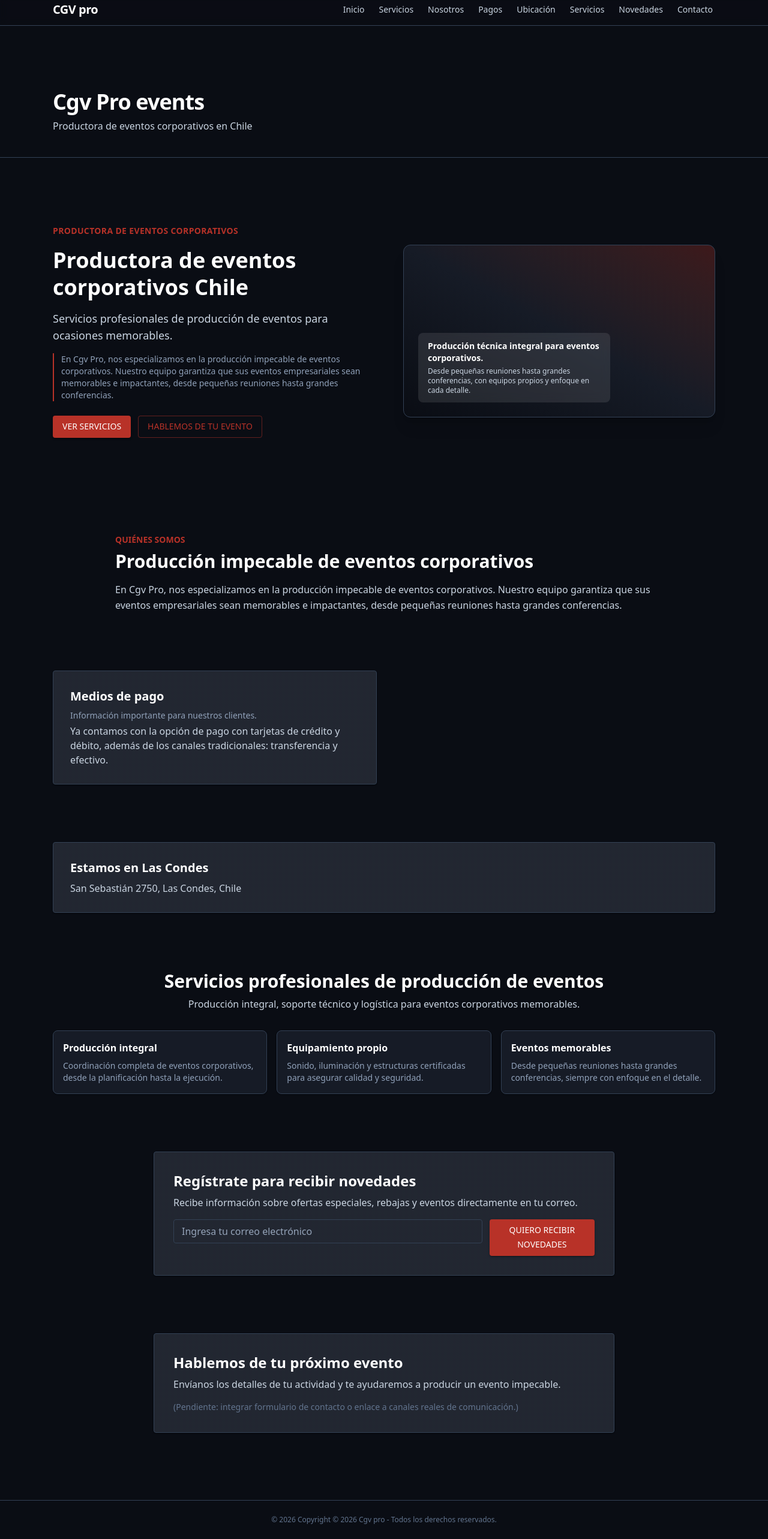
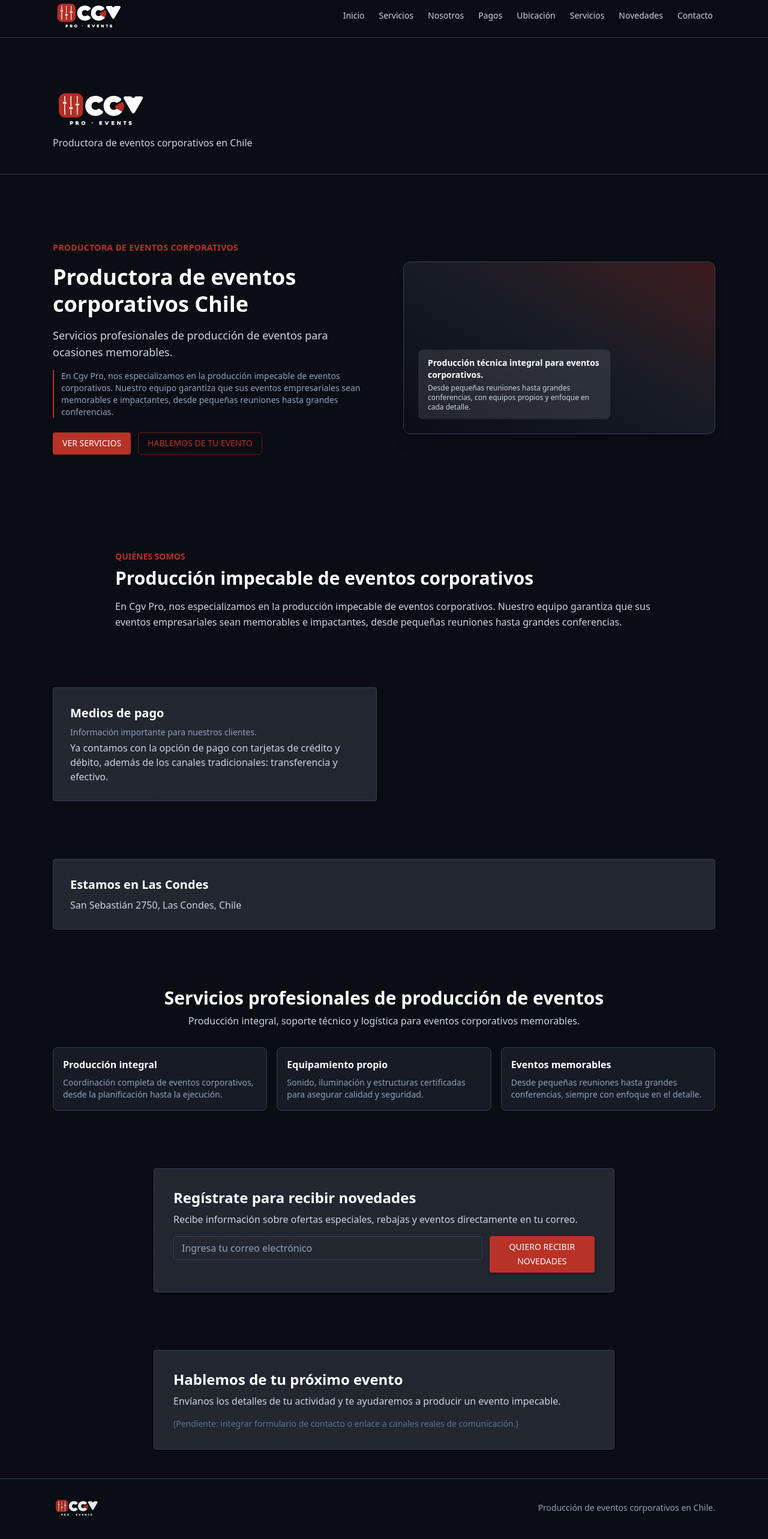
Before and after one commit to wsk4/CGV-pro, a React (Vite) app: page / in a window 1280 px wide. Shown: the part 10-2576 px from the top of the page at 60% size. Built offline with nearby package versions, Linux system fonts and the light colour scheme.

Commit message:
add logo navbar, footer,header

```diff
--- a/src/components/common/Footer.jsx
+++ b/src/components/common/Footer.jsx
@@ -1,11 +1,21 @@
-// src/components/common/Footer.jsx
 import React from "react";
+import logo from "../../assets/logo-cgv.webp";
 
 const Footer = () => {
     return (
-        <footer className="w-full bg-[#0A0D14] border-t border-[#334155] mt-16">
-        <div className="mx-auto max-w-6xl px-4 py-6 text-center text-xs text-slate-500">
-            © {new Date().getFullYear()} Copyright © 2026 Cgv pro - Todos los derechos reservados.
+        <footer className="border-t border-[#334155] bg-[#0A0D14]">
+        <div className="mx-auto max-w-6xl px-4 py-8 sm:px-6 flex flex-col gap-4 md:flex-row md:items-center md:justify-between">
+            <a href="#home" className="flex items-center gap-3">
+            <img
+                src={logo}
+                alt="CGV Pro"
+                className="h-8 w-auto opacity-90"
+            />
+            </a>
+
+            <p className="text-sm text-slate-400">
+            Producción de eventos corporativos en Chile.
+            </p>
         </div>
         </footer>
     );
--- a/src/components/common/Navbar.jsx
+++ b/src/components/common/Navbar.jsx
@@ -1,6 +1,6 @@
-// src/components/common/Navbar.jsx
 import React, { useState } from "react";
 import { useScrollToSection } from "../../hooks/useScrollToSection.js";
+import logo from "../../assets/logo-cgv.webp";
 
 const Navbar = () => {
     const [isOpen, setIsOpen] = useState(false);
@@ -28,10 +28,15 @@ const Navbar = () => {
         <nav className="w-full fixed top-0 left-0 bg-[#0A0D14]/90 backdrop-blur border-b border-[#334155] z-10">
         <div className="mx-auto max-w-6xl flex items-center justify-between px-4 py-3 sm:px-6">
             <button
-            className="text-xl font-semibold tracking-tight text-white cursor-pointer focus:outline-none focus-visible:ring-2 focus-visible:ring-[#B83228] rounded"
+            className="flex items-center gap-2 cursor-pointer focus:outline-none focus-visible:ring-2 focus-visible:ring-[#B83228] rounded"
             onClick={() => handleClick("home")}
+            aria-label="Ir al inicio"
             >
-            CGV pro
+            <img
+                src={logo}
+                alt="CGV Pro"
+                className="h-9 w-auto sm:h-10 md:h-12"
+            />
             </button>
 
             <div className="hidden md:flex gap-4 text-sm">
--- a/src/components/layout/Header.jsx
+++ b/src/components/layout/Header.jsx
@@ -1,20 +1,27 @@
-// src/components/layout/Header.jsx
 import React from "react";
 
-const Header = ({ id = "home", title, subtitle }) => {
+const Header = ({ logo, title, subtitle }) => {
     return (
-        <header id={id} className="pt-24 pb-10 bg-[#0A0D14] scroll-mt-20 border-b border-[#334155]">
+        <section className="pt-24 pb-10 border-b border-[#334155]">
         <div className="mx-auto max-w-6xl px-4 sm:px-6">
-            <h1 className="text-3xl md:text-4xl font-bold mb-2 tracking-tight text-white">
-            {title}
-            </h1>
-            {subtitle && (
-            <p className="text-slate-300 max-w-2xl">
-                {subtitle}
-            </p>
+            <div className="flex flex-col items-start gap-3">
+            {logo ? (
+                <img
+                src={logo}
+                alt="CGV Pro Events"
+                className="h-12 w-auto sm:h-14 md:h-16"
+                />
+            ) : (
+                title && (
+                <h1 className="text-3xl font-bold text-white md:text-4xl">
+                    {title}
+                </h1>
+                )
             )}
+            <p className="text-slate-300">{subtitle}</p>
+            </div>
         </div>
-        </header>
+        </section>
     );
 };
 
--- a/src/data/sections.js
+++ b/src/data/sections.js
@@ -3,7 +3,7 @@
 export const sections = [
   {
     id: "home",
-    title: "Cgv Pro events",
+    title: "",
     subtitle: "Productora de eventos corporativos en Chile",
   },
   {
--- a/src/pages/Home.jsx
+++ b/src/pages/Home.jsx
@@ -1,4 +1,3 @@
-// src/pages/Home.jsx
 import React from "react";
 import Header from "../components/layout/Header.jsx";
 import SectionWrapper from "../components/layout/SectionWrapper.jsx";
@@ -14,16 +13,14 @@ import {
 } from "../data/blocks.js";
 import { useScrollToSection } from "../hooks/useScrollToSection.js";
 import { Paper, Button, TextField } from "@mui/material";
+import logo from "../assets/logo-cgv.webp";
 
 const Home = () => {
     const scrollToSection = useScrollToSection();
 
     const homeSection = sections.find((s) => s.id === "home");
     const aboutSection = sections.find((s) => s.id === "about");
-    const paymentsSection = sections.find((s) => s.id === "payments");
-    const locationSection = sections.find((s) => s.id === "location");
     const servicesSection = sections.find((s) => s.id === "services");
-    const newsletterSection = sections.find((s) => s.id === "newsletter");
     const contactSection = sections.find((s) => s.id === "contact");
 
     const handleHeroPrimary = () => scrollToSection("services");
@@ -31,10 +28,15 @@ const Home = () => {
 
     return (
         <>
-        <Header title={homeSection.title} subtitle={homeSection.subtitle} />
+        <Header
+            logo={logo}
+            title={homeSection.title}
+            subtitle={homeSection.subtitle}
+        />
 
         <SectionWrapper id="hero">
             <HeroBanner
+            brandLogo={logo}
             eyebrow="Productora de eventos corporativos"
             title={heroContent.title}
             description={heroContent.description}
@@ -47,24 +49,27 @@ const Home = () => {
         </SectionWrapper>
 
         <SectionWrapper id="about">
-            <div className="max-w-4xl mx-auto">
-            <p className="text-sm font-semibold text-[#B83228] uppercase mb-2">
+            <div className="mx-auto max-w-4xl">
+            <p className="mb-2 text-sm font-semibold uppercase text-[#B83228]">
                 {aboutContent.eyebrow}
             </p>
-            <h2 className="text-2xl md:text-3xl font-bold text-white mb-4">
+            <h2 className="mb-4 text-2xl font-bold text-white md:text-3xl">
                 {aboutContent.title}
             </h2>
-            <p className="text-slate-300 leading-relaxed">{aboutContent.body}</p>
+            <p className="leading-relaxed text-slate-300">{aboutContent.body}</p>
             </div>
         </SectionWrapper>
 
         <SectionWrapper id="payments">
             <div className="grid gap-6 md:grid-cols-2">
-            <Paper sx={{ backgroundColor: '#161B26', border: '1px solid #334155' }} className="p-6 md:p-7 shadow-sm">
-                <h3 className="text-xl font-semibold text-white mb-2">
+            <Paper
+                sx={{ backgroundColor: "#161B26", border: "1px solid #334155" }}
+                className="p-6 shadow-sm md:p-7"
+            >
+                <h3 className="mb-2 text-xl font-semibold text-white">
                 {paymentsContent.title}
                 </h3>
-                <p className="text-sm text-slate-400 mb-1">
+                <p className="mb-1 text-sm text-slate-400">
                 {paymentsContent.highlight}
                 </p>
                 <p className="text-slate-300">{paymentsContent.body}</p>
@@ -73,8 +78,11 @@ const Home = () => {
         </SectionWrapper>
 
         <SectionWrapper id="location">
-            <Paper sx={{ backgroundColor: '#161B26', border: '1px solid #334155' }} className="p-6 md:p-7 shadow-sm">
-            <h3 className="text-xl font-semibold text-white mb-2">
+            <Paper
+            sx={{ backgroundColor: "#161B26", border: "1px solid #334155" }}
+            className="p-6 shadow-sm md:p-7"
+            >
+            <h3 className="mb-2 text-xl font-semibold text-white">
                 {locationContent.title}
             </h3>
             <p className="text-slate-300">{locationContent.body}</p>
@@ -82,8 +90,8 @@ const Home = () => {
         </SectionWrapper>
 
         <SectionWrapper id="services">
-            <div className="max-w-4xl mx-auto text-center mb-8">
-            <h2 className="text-2xl md:text-3xl font-bold text-white mb-2">
+            <div className="mx-auto mb-8 max-w-4xl text-center">
+            <h2 className="mb-2 text-2xl font-bold text-white md:text-3xl">
                 {servicesSection.title}
             </h2>
             <p className="text-slate-300">{servicesSection.subtitle}</p>
@@ -105,12 +113,15 @@ const Home = () => {
         </SectionWrapper>
 
         <SectionWrapper id="newsletter">
-            <Paper sx={{ backgroundColor: '#161B26', border: '1px solid #334155' }} className="p-6 md:p-8 max-w-3xl mx-auto shadow-sm">
-            <h2 className="text-2xl font-semibold text-white mb-2">
+            <Paper
+            sx={{ backgroundColor: "#161B26", border: "1px solid #334155" }}
+            className="mx-auto max-w-3xl p-6 shadow-sm md:p-8"
+            >
+            <h2 className="mb-2 text-2xl font-semibold text-white">
                 {newsletterContent.title}
             </h2>
-            <p className="text-slate-300 mb-4">{newsletterContent.body}</p>
-            <div className="flex flex-col sm:flex-row gap-3">
+            <p className="mb-4 text-slate-300">{newsletterContent.body}</p>
+            <div className="flex flex-col gap-3 sm:flex-row">
                 <TextField
                 fullWidth
                 type="email"
@@ -118,12 +129,12 @@ const Home = () => {
                 variant="outlined"
                 size="small"
                 sx={{
-                    '& .MuiOutlinedInput-root': {
-                    color: '#FFFFFF',
-                    '& fieldset': { borderColor: '#334155' },
-                    '&:hover fieldset': { borderColor: '#B83228' },
+                    "& .MuiOutlinedInput-root": {
+                    color: "#FFFFFF",
+                    "& fieldset": { borderColor: "#334155" },
+                    "&:hover fieldset": { borderColor: "#B83228" },
                     },
-                    '& .MuiInputLabel-root': { color: '#94a3b8' },
+                    "& .MuiInputLabel-root": { color: "#94a3b8" },
                 }}
                 />
                 <Button variant="contained" color="primary" size="medium">
@@ -134,14 +145,16 @@ const Home = () => {
         </SectionWrapper>
 
         <SectionWrapper id="contact">
-            <Paper sx={{ backgroundColor: '#161B26', border: '1px solid #334155' }} className="p-6 md:p-8 max-w-3xl mx-auto shadow-sm">
-            <h2 className="text-2xl font-semibold text-white mb-2">
+            <Paper
+            sx={{ backgroundColor: "#161B26", border: "1px solid #334155" }}
+            className="mx-auto max-w-3xl p-6 shadow-sm md:p-8"
+            >
+            <h2 className="mb-2 text-2xl font-semibold text-white">
                 {contactSection.title}
             </h2>
-            <p className="text-slate-300 mb-4">{contactSection.subtitle}</p>
+            <p className="mb-4 text-slate-300">{contactSection.subtitle}</p>
             <p className="text-sm text-slate-500">
-                (Pendiente: integrar formulario de contacto o enlace a canales
-                reales de comunicación.)
+                (Pendiente: integrar formulario de contacto o enlace a canales reales de comunicación.)
             </p>
             </Paper>
         </SectionWrapper>
```
Also changed, not shown: src/components/ui/HeroBanner.jsx (+5 -2 lines), src/assets/logo-cgv.webp (added).
